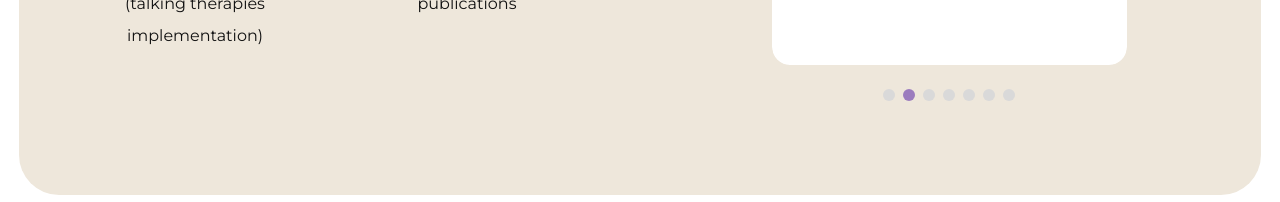
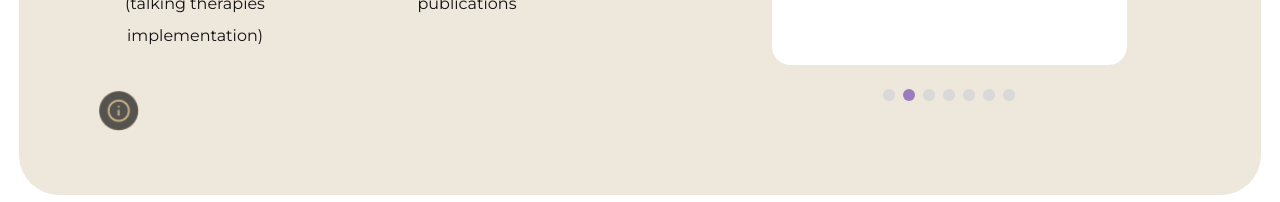
Before and after one commit to UzayrSajjad/Cerina2, a Next.js app: page / in a window 1280 px wide. Shown: the part 4822-5024 px from the top of the page. Built offline with nearby package versions, Linux system fonts and the light colour scheme.

Commit message:
icons fixed

```diff
--- a/src/components/features/client_side/landing_page/Evidence.tsx
+++ b/src/components/features/client_side/landing_page/Evidence.tsx
@@ -76,7 +76,7 @@ const Evidence: React.FC = () => {
 
   return (
     <div
-      className="bg-[#EEE7DB] overflow-hidden w-full max-w-[1242px] mx-auto"
+      className="relative bg-[#EEE7DB] overflow-hidden w-full max-w-[1242px] mx-auto"
       style={{
         borderRadius: "40px",
         padding: "30px 40px",
@@ -237,6 +237,42 @@ const Evidence: React.FC = () => {
           </div>
         </div>
       </div>
+
+      {/* Bottom-left decorative icon with tooltip (icon UI kept unchanged; tooltip appears to the right) */}
+      <div className="absolute left-14 bottom-12 sm:left-20 sm:bottom-16">
+        <div className="group relative" tabIndex={0}>
+          {/* keep icon UI as a plain image */}
+          <img
+            src="/home_page/review-icon.png"
+            alt="review icon"
+            className="w-8 h-8 sm:w-10 sm:h-10"
+          />
+
+          {/* Tooltip — appears on the right side of the icon */}
+          <div
+            role="status"
+            className="pointer-events-none absolute left-full top-1/2 -translate-y-1/2 ml-4 min-w-[200px] sm:min-w-[280px] z-10"
+          >
+            <div className="opacity-0 invisible group-hover:opacity-100 group-hover:visible group-focus-within:opacity-100 group-focus-within:visible transition-opacity duration-150 bg-black text-white rounded-md px-4 py-3 shadow-lg relative">
+              <div
+                className="font-normal"
+                style={{
+                  fontSize: "clamp(11px, 1.5vw, 13px)",
+                  lineHeight: "150%",
+                  color: "#FFFFFF",
+                }}
+              >
+                Net savings and ROI figures represent estimated ranges based on modelling and early implementation data.
+              </div>
+              {/* Arrow pointing to the icon (leftward) */}
+              <div
+                aria-hidden
+                className="w-0 h-0 border-[8px] border-transparent border-r-black absolute left-[-14px] top-1/2 -translate-y-1/2"
+              />
+            </div>
+          </div>
+        </div>
+      </div>
     </div>
   );
 };
--- a/src/components/features/client_side/landing_page/nhsSolutions.tsx
+++ b/src/components/features/client_side/landing_page/nhsSolutions.tsx
@@ -175,10 +175,9 @@ export default function NhsSolutions() {
   // Slider background gradient for filled track
   const sliderBackground = `linear-gradient(90deg, #111 0%, #111 ${value}%, #ffffff ${value}%, #ffffff 100%)`;
 
-  // Methodology text based on tab
-  const methodologyText = activeTab === "nhs"
-    ? "Savings include direct pathway saving per user (£120), conservative clinician time released (1.67 hrs/user @ £50/hr), service deflection, and modest prescribing savings; ROI = savings ÷ programme cost. Engagement rate (61%) used to show 'patients affected'. Figures indicative; adjust coefficients in CMS."
-    : "Employees affected = 21% default (Burnout Report 2025). Productivity saving uses your inputs for hours lost and salary/day rate, with a conservative 20% reduction and 50% adoption. ROI = savings ÷ programme cost. Figures indicative.";
+  // Methodology/tooltip text (single-source sentence per design)
+  const methodologyText =
+    "Estimates based on leading industry and academic data from Deloitte, Health and Safety Executive and peer reviewed studies.";
 
   useEffect(() => {
     const handleMouseMove = (e: MouseEvent) => {
@@ -590,8 +589,6 @@ export default function NhsSolutions() {
                     color: "#FFFFFF",
                   }}
                 >
-                  <strong>Methodology:</strong>
-                  <br />
                   {methodologyText}
                 </div>
                 <div
```
Also changed, not shown: public/home_page/calc-icon.png (added), public/home_page/review-icon.png (added).
